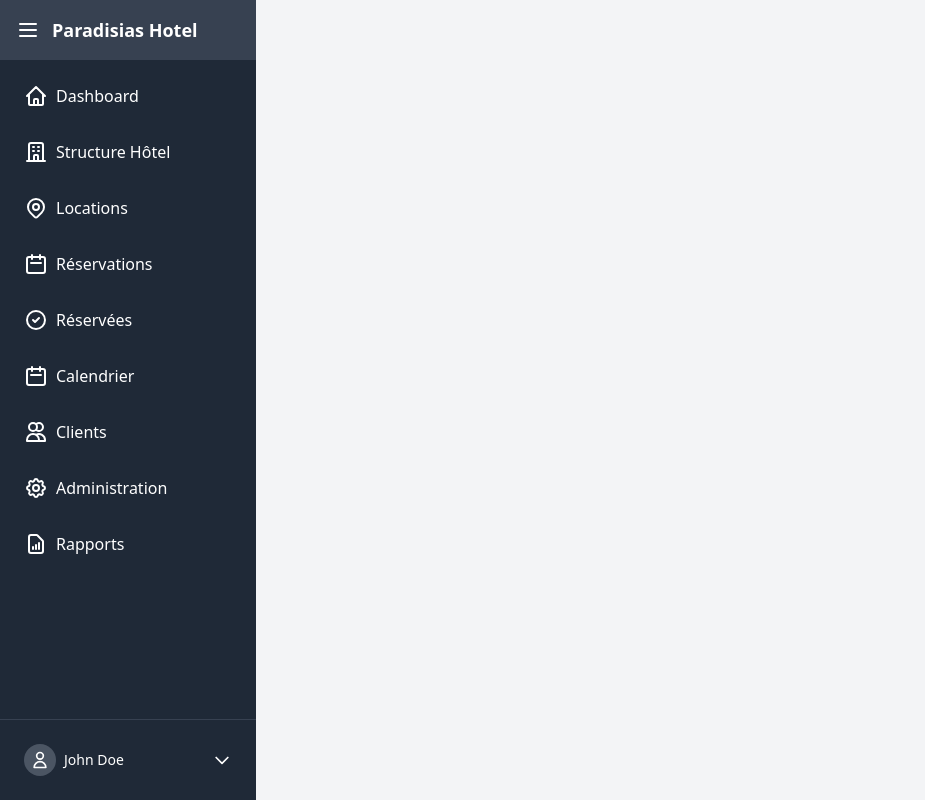
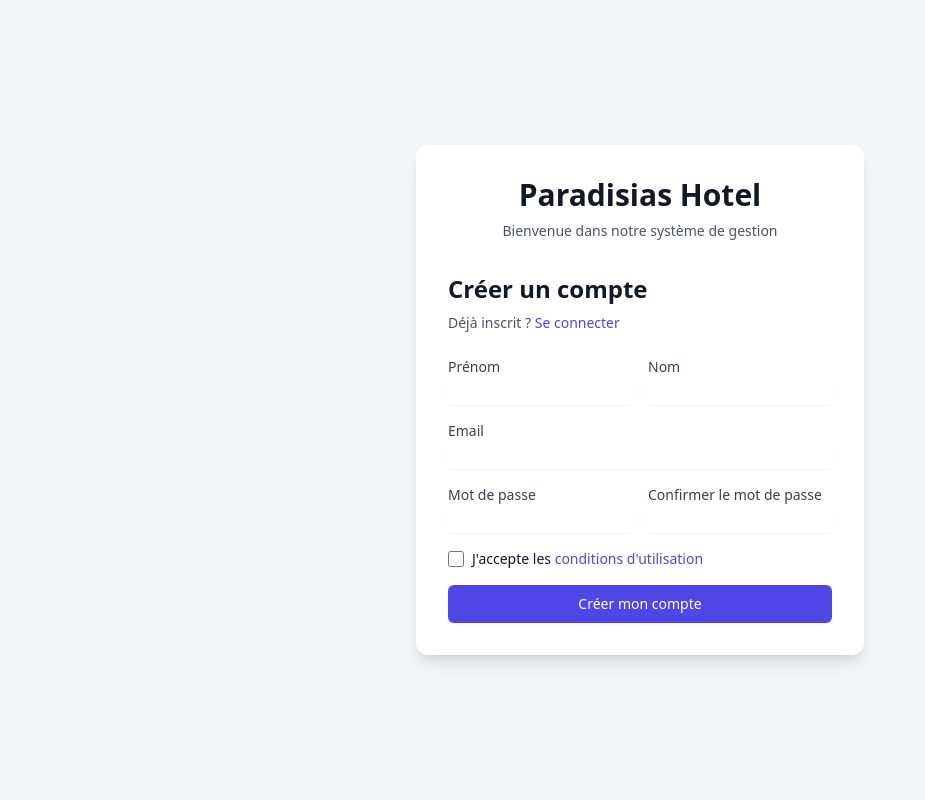
Before and after one commit to lesage20/paradisias-nuxt, a Nuxt app: page /register in a window 1280 px wide. Shown: the whole page, without its empty margins (0-925 px from the left). Built offline with nearby package versions, Linux system fonts and the light colour scheme.

Commit message:
ajout des pages d'autentifications

```diff
--- /dev/null
+++ b/layouts/auth.vue
@@ -0,0 +1,14 @@
+<template>
+  <div class="min-h-screen bg-gray-100 flex items-center justify-center">
+    <div class="max-w-md w-full space-y-8 p-8 bg-white rounded-xl shadow-lg">
+      <!-- Logo -->
+      <div class="text-center">
+        <h1 class="text-3xl font-bold text-gray-900">Paradisias Hotel</h1>
+        <p class="mt-2 text-sm text-gray-600">Bienvenue dans notre système de gestion</p>
+      </div>
+
+      <!-- Contenu des pages -->
+      <slot />
+    </div>
+  </div>
+</template>
--- /dev/null
+++ b/pages/login.vue
@@ -0,0 +1,95 @@
+<template>
+  <div class="space-y-6">
+    <div>
+      <h2 class="text-2xl font-bold text-gray-900">Connexion</h2>
+      <p class="mt-2 text-sm text-gray-600">
+        Pas encore de compte ?
+        <NuxtLink to="/register" class="font-medium text-indigo-600 hover:text-indigo-500">
+          Créer un compte
+        </NuxtLink>
+      </p>
+    </div>
+
+    <form @submit.prevent="handleLogin" class="space-y-4">
+      <div>
+        <label for="email" class="block text-sm font-medium text-gray-700">Email</label>
+        <div class="mt-1">
+          <input
+            id="email"
+            v-model="email"
+            type="email"
+            required
+            class="appearance-none block w-full px-3 py-2 border border-gray-300 rounded-md shadow-sm placeholder-gray-400 focus:outline-none focus:ring-indigo-500 focus:border-indigo-500"
+          />
+        </div>
+      </div>
+
+      <div>
+        <label for="password" class="block text-sm font-medium text-gray-700">
+          Mot de passe
+        </label>
+        <div class="mt-1">
+          <input
+            id="password"
+            v-model="password"
+            type="password"
+            required
+            class="appearance-none block w-full px-3 py-2 border border-gray-300 rounded-md shadow-sm placeholder-gray-400 focus:outline-none focus:ring-indigo-500 focus:border-indigo-500"
+          />
+        </div>
+      </div>
+
+      <div class="flex items-center justify-between">
+        <div class="flex items-center">
+          <input
+            id="remember-me"
+            v-model="rememberMe"
+            type="checkbox"
+            class="h-4 w-4 text-indigo-600 focus:ring-indigo-500 border-gray-300 rounded"
+          />
+          <label for="remember-me" class="ml-2 block text-sm text-gray-900">
+            Se souvenir de moi
+          </label>
+        </div>
+
+        <div class="text-sm">
+          <a href="#" class="font-medium text-indigo-600 hover:text-indigo-500">
+            Mot de passe oublié ?
+          </a>
+        </div>
+      </div>
+
+      <div>
+        <button
+          type="submit"
+          class="w-full flex justify-center py-2 px-4 border border-transparent rounded-md shadow-sm text-sm font-medium text-white bg-indigo-600 hover:bg-indigo-700 focus:outline-none focus:ring-2 focus:ring-offset-2 focus:ring-indigo-500"
+        >
+          Se connecter
+        </button>
+      </div>
+    </form>
+  </div>
+</template>
+
+<script setup>
+definePageMeta({
+  layout: 'auth'
+})
+
+const email = ref('')
+const password = ref('')
+const rememberMe = ref(false)
+
+const handleLogin = async () => {
+  try {
+    // TODO: Implémenter la logique de connexion
+    console.log('Login avec:', {
+      email: email.value,
+      password: password.value,
+      rememberMe: rememberMe.value
+    })
+  } catch (error) {
+    console.error('Erreur de connexion:', error)
+  }
+}
+</script>
--- /dev/null
+++ b/pages/register.vue
@@ -0,0 +1,132 @@
+<template>
+  <div class="space-y-6">
+    <div>
+      <h2 class="text-2xl font-bold text-gray-900">Créer un compte</h2>
+      <p class="mt-2 text-sm text-gray-600">
+        Déjà inscrit ?
+        <NuxtLink to="/login" class="font-medium text-indigo-600 hover:text-indigo-500">
+          Se connecter
+        </NuxtLink>
+      </p>
+    </div>
+
+    <form @submit.prevent="handleRegister" class="space-y-4">
+      <div class="grid grid-cols-1 sm:grid-cols-2 gap-4">
+        <div>
+          <label for="firstName" class="block text-sm font-medium text-gray-700">Prénom</label>
+          <input
+            id="firstName"
+            v-model="firstName"
+            type="text"
+            required
+            class="mt-1 block w-full rounded-md border-gray-300 shadow-sm focus:border-indigo-500 focus:ring-indigo-500"
+          />
+        </div>
+
+        <div>
+          <label for="lastName" class="block text-sm font-medium text-gray-700">Nom</label>
+          <input
+            id="lastName"
+            v-model="lastName"
+            type="text"
+            required
+            class="mt-1 block w-full rounded-md border-gray-300 shadow-sm focus:border-indigo-500 focus:ring-indigo-500"
+          />
+        </div>
+      </div>
+
+      <div>
+        <label for="email" class="block text-sm font-medium text-gray-700">Email</label>
+        <input
+          id="email"
+          v-model="email"
+          type="email"
+          required
+          class="mt-1 block w-full rounded-md border-gray-300 shadow-sm focus:border-indigo-500 focus:ring-indigo-500"
+        />
+      </div>
+
+      <div class="grid grid-cols-1 sm:grid-cols-2 gap-4">
+        <div>
+          <label for="password" class="block text-sm font-medium text-gray-700">Mot de passe</label>
+          <input
+            id="password"
+            v-model="password"
+            type="password"
+            required
+            class="mt-1 block w-full rounded-md border-gray-300 shadow-sm focus:border-indigo-500 focus:ring-indigo-500"
+          />
+        </div>
+
+        <div>
+          <label for="confirmPassword" class="block text-sm font-medium text-gray-700">Confirmer le mot de passe</label>
+          <input
+            id="confirmPassword"
+            v-model="confirmPassword"
+            type="password"
+            required
+            class="mt-1 block w-full rounded-md border-gray-300 shadow-sm focus:border-indigo-500 focus:ring-indigo-500"
+          />
+        </div>
+      </div>
+
+      <div class="flex items-center">
+        <input
+          id="terms"
+          v-model="acceptTerms"
+          type="checkbox"
+          required
+          class="h-4 w-4 text-indigo-600 focus:ring-indigo-500 border-gray-300 rounded"
+        />
+        <label for="terms" class="ml-2 block text-sm text-gray-900">
+          J'accepte les
+          <a href="#" class="font-medium text-indigo-600 hover:text-indigo-500">
+            conditions d'utilisation
+          </a>
+        </label>
+      </div>
+
+      <div>
+        <button
+          type="submit"
+          class="w-full flex justify-center py-2 px-4 border border-transparent rounded-md shadow-sm text-sm font-medium text-white bg-indigo-600 hover:bg-indigo-700 focus:outline-none focus:ring-2 focus:ring-offset-2 focus:ring-indigo-500"
+        >
+          Créer mon compte
+        </button>
+      </div>
+    </form>
+  </div>
+</template>
+
+<script setup>
+definePageMeta({
+  layout: 'auth'
+})
+
+const firstName = ref('')
+const lastName = ref('')
+const email = ref('')
+const password = ref('')
+const confirmPassword = ref('')
+const acceptTerms = ref(false)
+
+const handleRegister = async () => {
+  if (password.value !== confirmPassword.value) {
+    alert('Les mots de passe ne correspondent pas')
+    return
+  }
+
+  try {
+    // TODO: Implémenter la logique d'inscription
+    console.log('Inscription avec:', {
+      firstName: firstName.value,
+      lastName: lastName.value,
+      email: email.value,
+      password: password.value,
+      acceptTerms: acceptTerms.value
+    })
+  } catch (error) {
+    console.error('Erreur d\'inscription:', error)
+  }
+}
+</script>
```
